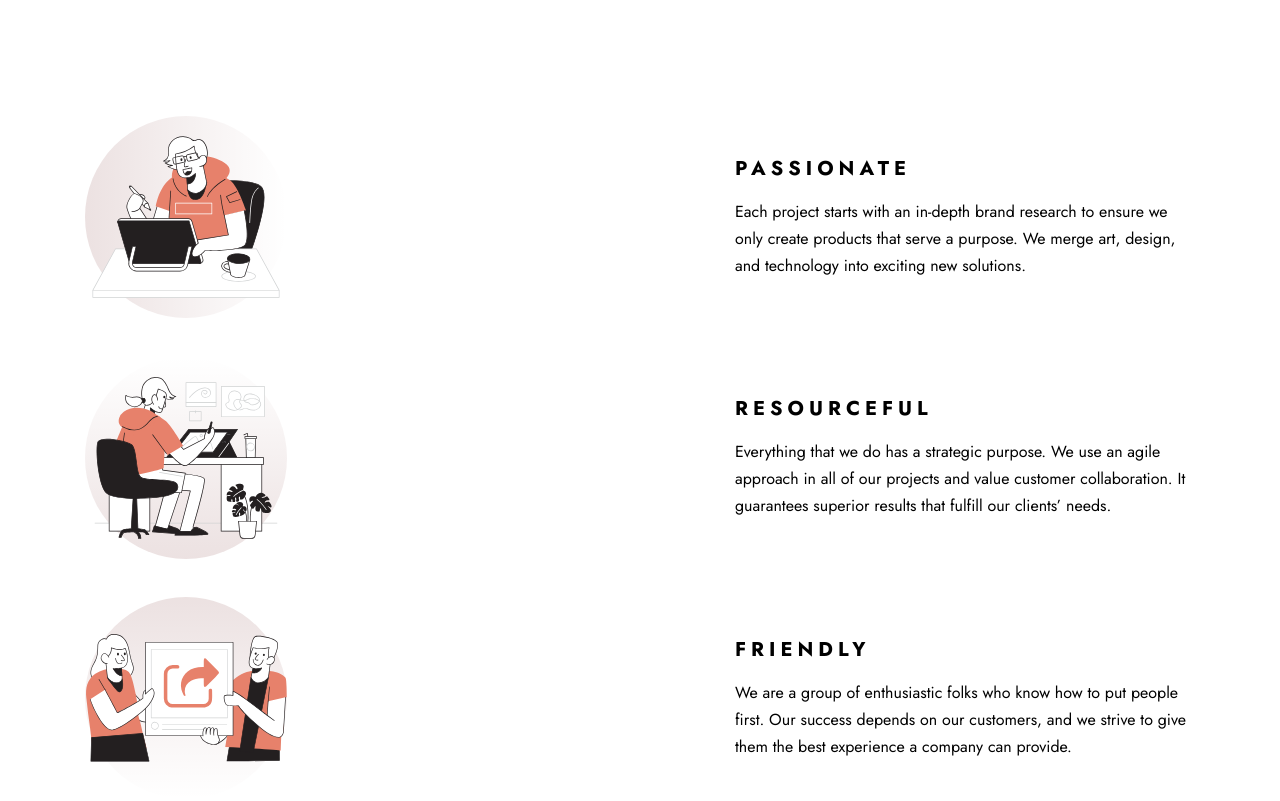
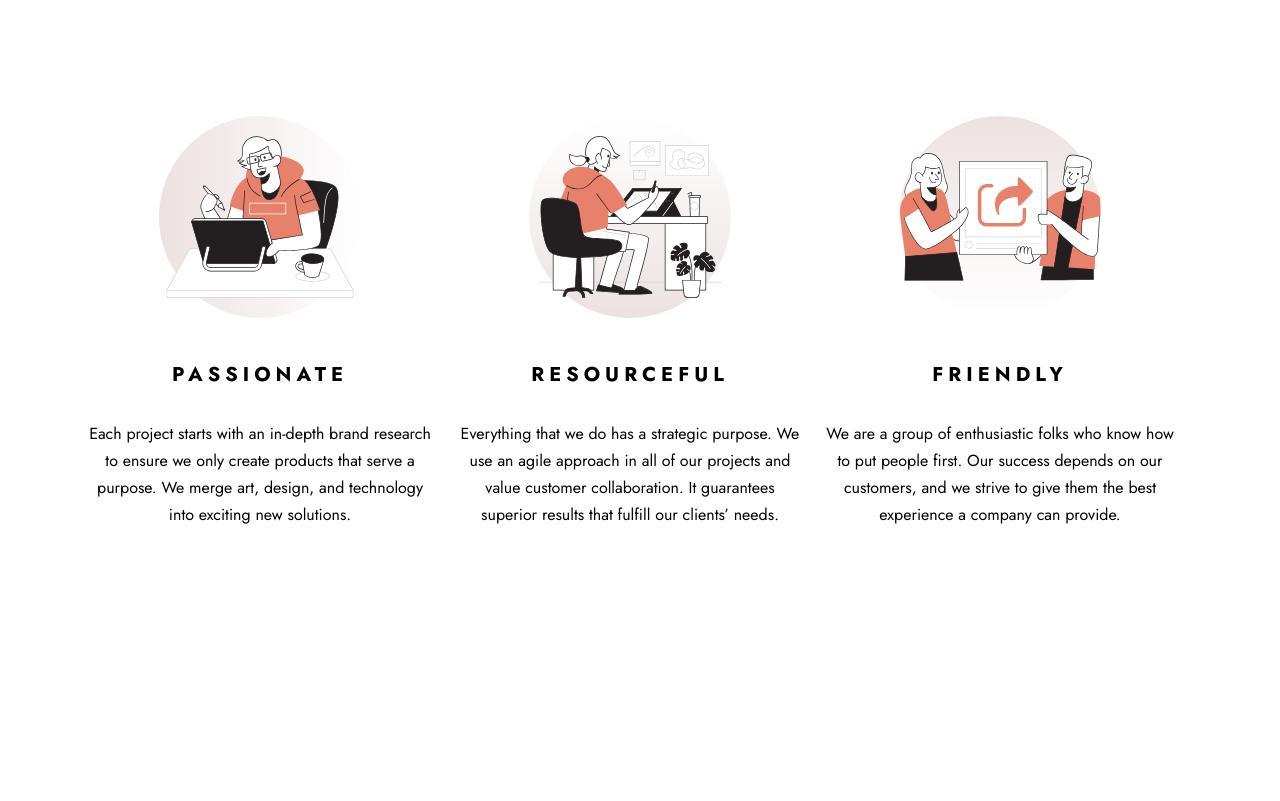
Before and after one commit to papilo-cloud/designo, a React (Vite) app: page / in a window 1280 px wide. Shown: the part 1476-2277 px from the top of the page. After the commit the page ends 2043 px from the top, so only its background shows below. Built offline with nearby package versions, Linux system fonts and the light colour scheme.

Commit message:
done with the desktop view for message component

```diff
--- a/src/components/Navbar.tsx
+++ b/src/components/Navbar.tsx
@@ -16,7 +16,6 @@ export const Navbar = () => {
         } else {
             document.body.style.overflow = 'unset'
         }
-        console.log(menu)
         function getTarget(e: any) {
             if (!menuRef.current?.contains(e.target) && !menuRef1.current.contains(e.target)) {
                 setMenu(false)
--- a/src/components/home/home.css
+++ b/src/components/home/home.css
@@ -121,18 +121,18 @@ main{
 .message .mesg-bdy{
     position: relative;
     width: 100%;
-    height: 412px;
+    height: 432px;
     display: flex;
     flex-direction: column;
     justify-content: center;
     align-items: center;
-    margin-bottom: 32px;
+    margin-bottom: 4em;
 }
 .mesg-bdy .illustration{
     position: relative;
     width: 202px;
     height: 202px;
-    margin-bottom: 2.4em;
+    /* margin-bottom: 2.4em; */
 }
 .mesg-bdy .illustration::before{
     position: absolute;
@@ -160,11 +160,12 @@ main{
 .mesg-bdy .text {
     position: relative;
     width: 100%;
-    height: 162px;
+    /* height: 162px; */
     text-align: center;
+    /* background-color: #E7816B; */
 }
 .mesg-bdy .text h3{
-    margin-bottom: 32px;
+    margin-block: 32px;
 }
 @media screen and (min-width: 48em) {
     main{
@@ -280,4 +281,20 @@ main{
     .project .flex .graphic{
         background-image: url('../../assets/home/desktop/image-graphic-design.jpg');
     }
+    .message{
+        display: grid;
+        grid-template-columns: repeat(3, 1fr);
+    }
+    .message .mesg-bdy{
+        flex-direction: column;
+        height: 412px;
+        width: 350px;
+    }
+    .mesg-bdy .text{
+        width: 100%;
+        text-align: center;
+    }
+    .mesg-bdy .text h3{
+        margin-block: 32px;
+    }
 }
```
